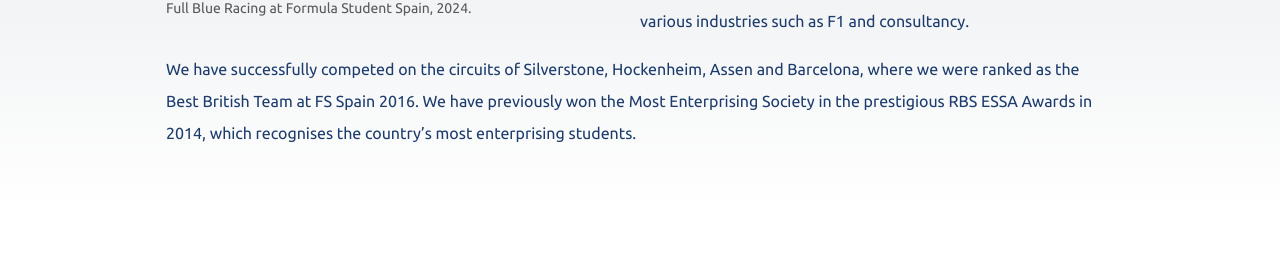
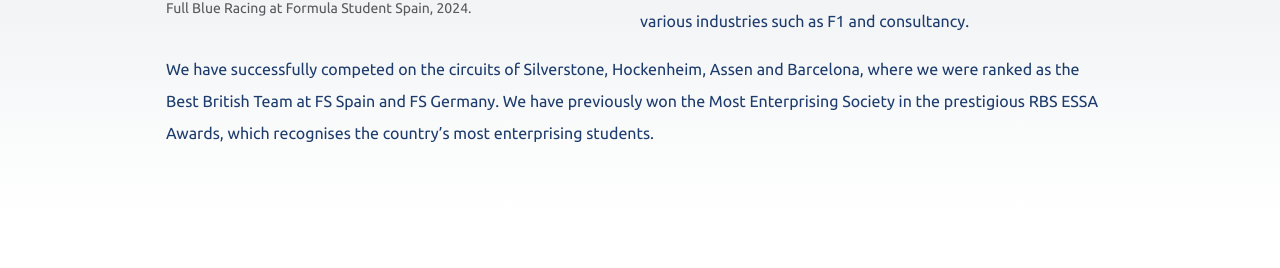
Before and after one commit to Full-Blue-Racing/full-blue-racing.github.io, a Jekyll site: the page built from index.markdown, in a window 1280 px wide and 900 px high, scrolled down 1058 px. Shown: the part 326-594 px from the top of the window. Built offline with Jekyll 4.4.1, drawn with Linux system fonts in a browser that asks for light colours; some of the changed text lies outside the part shown.

Commit message:
Add data statement doc

```diff
--- a/_includes/footer.html
+++ b/_includes/footer.html
@@ -7,8 +7,14 @@
             </a>
         </div>
 
-        <div class="d-none d-lg-block col">
-            <p class="mb-0 text-center">© Full Blue Racing 2024.</p>
+        <div class="d-none d-lg-block col-4">
+            <div class="d-block col">
+                <p class="mb-0 text-center">© Full Blue Racing 2026.</p>
+            </div>
+
+            <div class="d--block col">
+                <p class="mb-0 text-center">Data Protection Statement</p>
+            </div>
         </div>
 
         <ul class="col-8 col-sm nav justify-content-end list-unstyled d-flex">
@@ -27,4 +33,14 @@
             {% endfor %}
         </ul>
     </div>
+
+    <div class="container d-flex justify-content-between align-items-center d-lg-none py-3">
+        <div class="d-flex justify-content-start col-4">
+            <p class="mb-0 text-center">© Full Blue Racing 2026.</p>
+        </div>
+
+        <div class="d-flex justify-content-end col-4">
+            <a href="/assets/doc/Full Blue Racing Data Protection Statement.pdf" class="mb-0 text-center text-white text-decoration-none">Data Protection Statement</a>
+        </div>
+    </div>
 </footer>
--- a/_sass/layout/_footer.scss
+++ b/_sass/layout/_footer.scss
@@ -2,3 +2,7 @@
     background-color: #1D3C6D;
     color: white;
 }
+
+.text-decoration-none {
+    text-decoration: none;
+}
--- a/index.markdown
+++ b/index.markdown
@@ -6,4 +6,4 @@
 
 Our aim is to inspire our undergraduates to become innovative engineers, by equipping our members with the skills required for their future careers, in both the technical and business aspects. We have numerous graduates and placement students taking up positions in high calibre race teams, and have gone on to work in various industries such as F1 and consultancy.
 
-We have successfully competed on the circuits of Silverstone, Hockenheim, Assen and Barcelona, where we were ranked as the Best British Team at FS Spain 2016. We have previously won the Most Enterprising Society in the prestigious RBS ESSA Awards in 2014, which recognises the country’s most enterprising students.
+We have successfully competed on the circuits of Silverstone, Hockenheim, Assen and Barcelona, where we were ranked as the Best British Team at FS Spain and FS Germany. We have previously won the Most Enterprising Society in the prestigious RBS ESSA Awards, which recognises the country’s most enterprising students.
```
Also changed, not shown: _cars/fbr25.md (+6 -1 lines), README.md, 1 other file.
